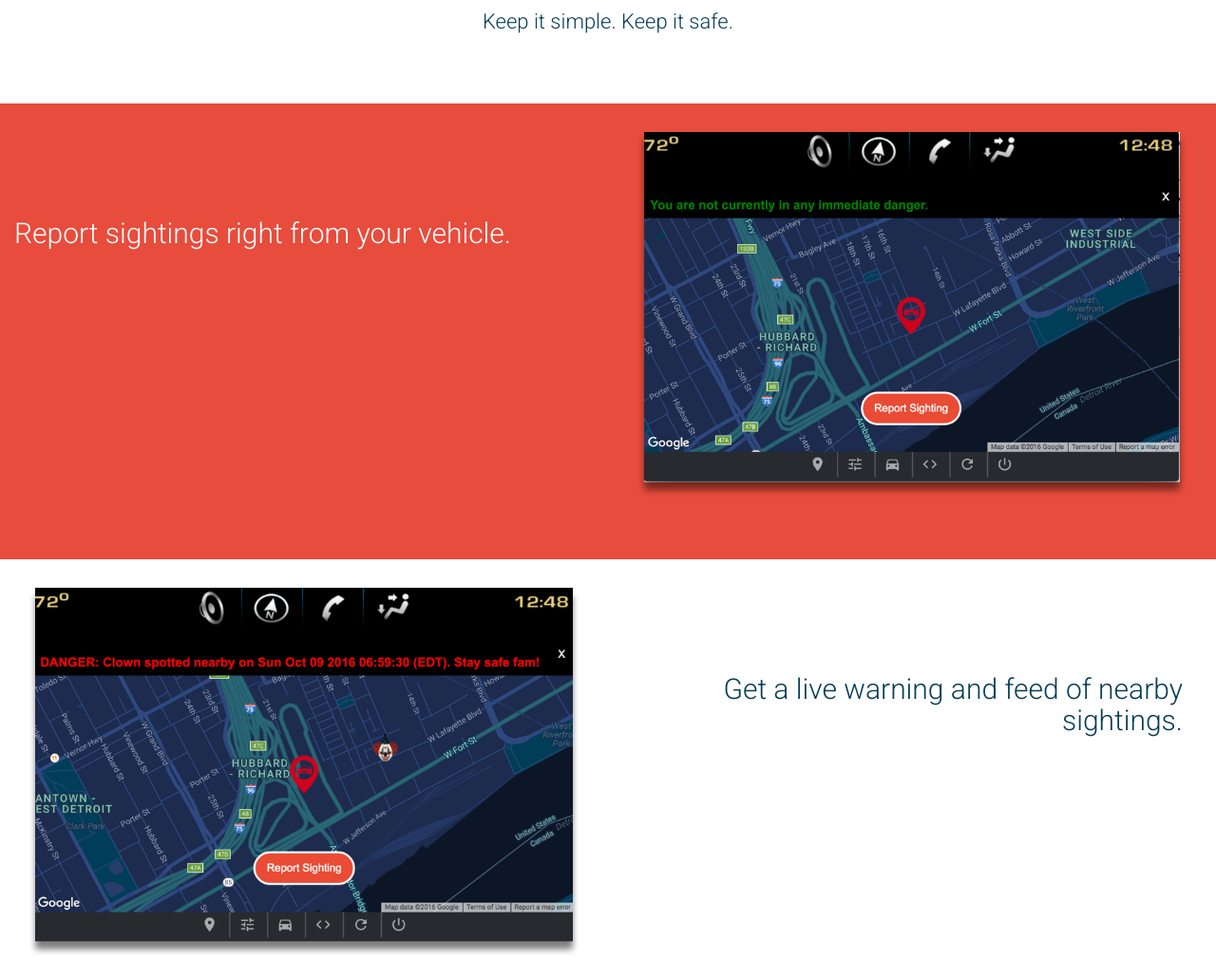
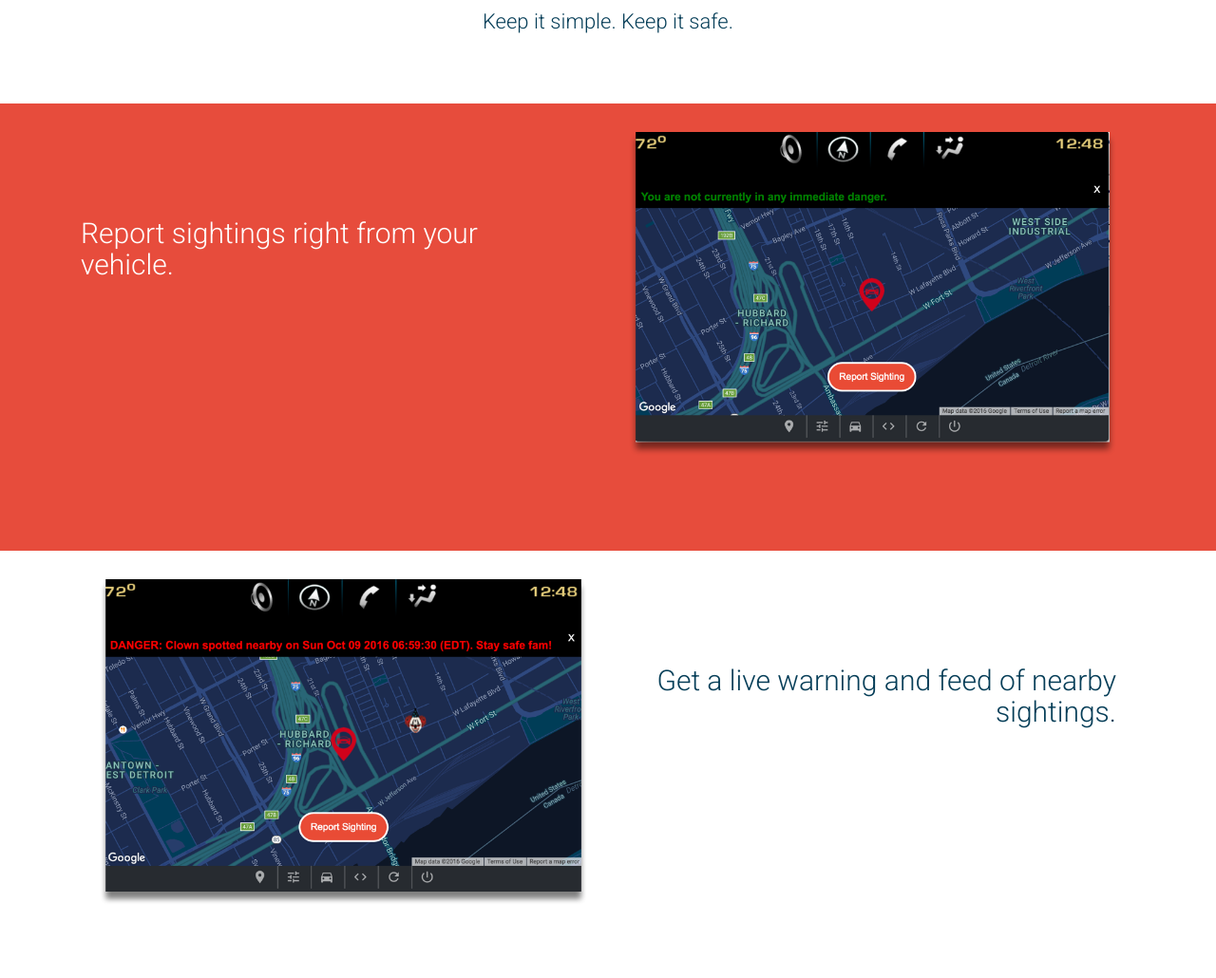
Before and after one commit to anavgagneja/node-clowning-around, a plain HTML site: page hello-ngi/index.html in a window 1280 px wide. Shown: the part 1280-2310 px from the top of the page at 95% size. Drawn offline with nearby package versions, Linux system fonts and the light colour scheme; some packages are replaced by stand-ins of ours.

Commit message:
website fixes

```diff
--- a/hello-ngi/index.html
+++ b/hello-ngi/index.html
@@ -86,31 +86,53 @@
          <br><br><br>
      </div>
 
-     <div id="about2">
 
+     <div id="about2" style=height:auto;>
+
+     <div class="container">
             <div class="col-md-6">
-        <h2 style="font-family: 'Roboto', sans-serif; font-weight:lighter;">Report sightings right from your vehicle.</h2>
+                <div>
+
+                   <h2 style=" margin-right: 20px;font-family: 'Roboto', sans-serif; font-weight:lighter;">
+                       Report sightings right from your vehicle.
+                    </h2>
+                </div>
             </div>
 
             <div class="col-md-6">
-        <img id="img1" class="img-responsive" src="src/images/img1.png">
+
+                <img id="img1" src="src/images/img1.png">
+
+            </div>
         </div>
 
      </div>
 
-     <div id="about3">
+     <div id="about3" style=height:auto;>
+
+   <div class="container">
 
         <div class="col-md-6">
-       <img id="img2" class="img-responsive" src="src/images/img2.png">
+
+          <img id="img2" src="src/images/img2.png">
+
         </div>
 
         <div class="col-md-6">
-        <h2 style=" margin-right: 20px;font-family: 'Roboto', sans-serif; font-weight:lighter;">Get a live warning and feed of nearby sightings.</h2>
+            <div>
+
+               <h2 style=" margin-right: 20px;font-family: 'Roboto', sans-serif; font-weight:lighter;">
+                   Get a live warning and feed of nearby sightings.
+                </h2>
+            </div>
+        </div>
+
+
         </div>
 
      </div>
 
-  <div id="about4">
+  <div id="about4" >
 
      <img class="img-responsive" id="img3" src="src/images/img3.png">
         <div class="info">
--- a/hello-ngi/webMap.css
+++ b/hello-ngi/webMap.css
@@ -246,6 +246,8 @@ header {
 	padding-top: 30px;
 	height: auto;
 	max-width: 95%;
+	margin-right: 0px;
+	margin-left: 7px;
 
 }
 
@@ -260,6 +262,8 @@ header {
 
 	height: auto;
 	max-width: 95%;
+	margin-right: 7px;
+	margin-left: 0px;
 }
 
 #about4 {
@@ -307,11 +311,11 @@ footer {
 	}
 
 		#about2 {
-  	        height: 60%;
+  	        padding-bottom: 100px;
                }
 
          #about3 {
-  	        height: 60%;
+  	       padding-bottom: 100px;
                }
 
   #about2 h2 {
@@ -339,11 +343,11 @@ footer {
 	}
 
           #about2 {
-                  height: 60%;
+                  height: 450px;
             }
 
       #about3 {
-          height: 60%;
+          height: 450px;
       }
 
   #about2 h2 {
@@ -380,10 +384,10 @@ footer {
 	}
 
 	#about2 {
-  	height: 700px;
+  	padding-bottom: 100px;
        }
       #about3 {
-  	height:700px;
+  	padding-bottom: 100px;
        }
 
    #about2 h2 {
@@ -420,12 +424,12 @@ footer {
 
 	#about2 {
 
-		max-height: 700px;
+		padding-bottom: 100px;
 	}
 
       #about3{
 
-		max-height:700px;
+		padding-bottom: 100px;
 	}
 
 	#about2 h2 {
```
Lines whose indentation alone changed are shown as unchanged.
